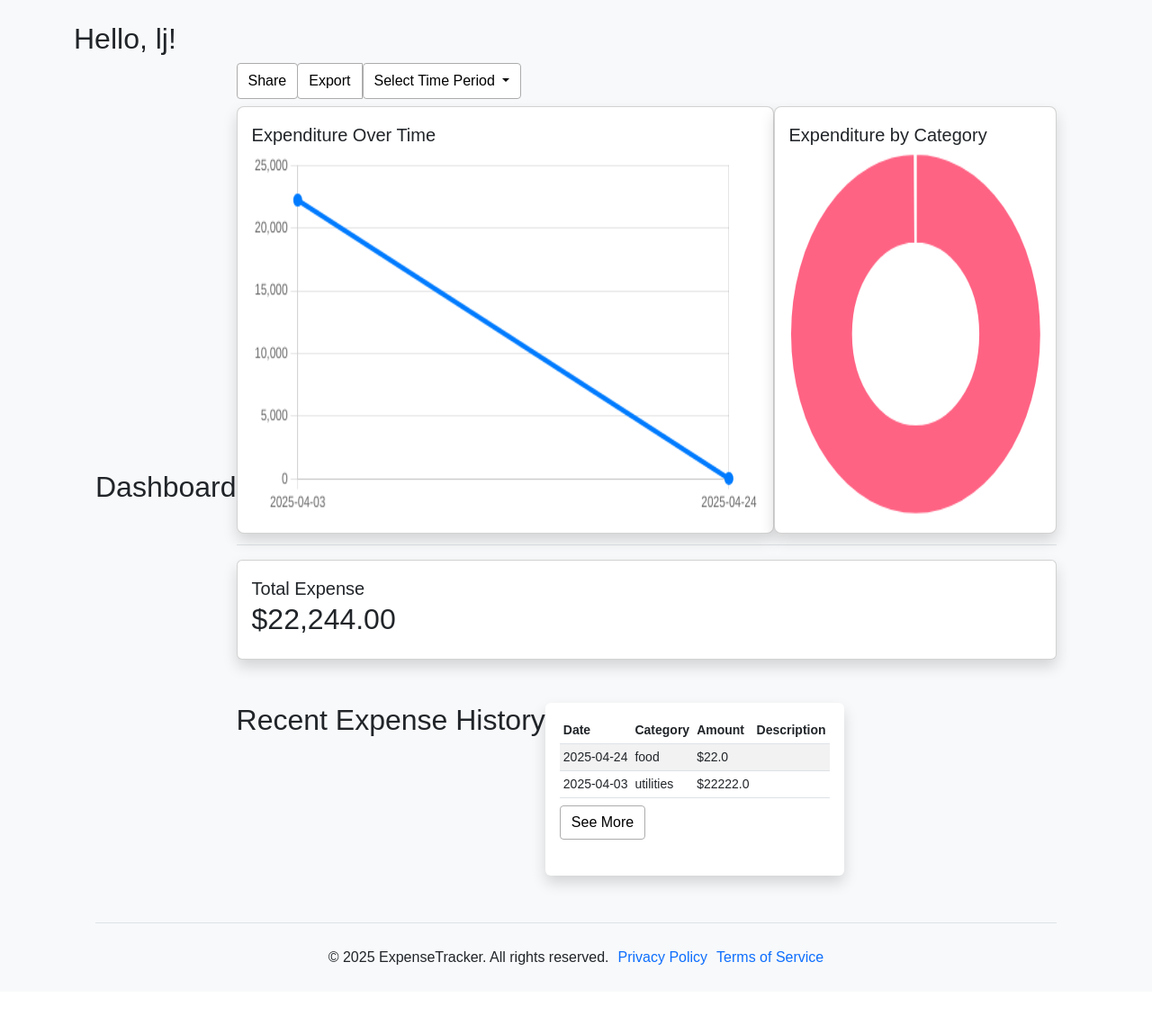
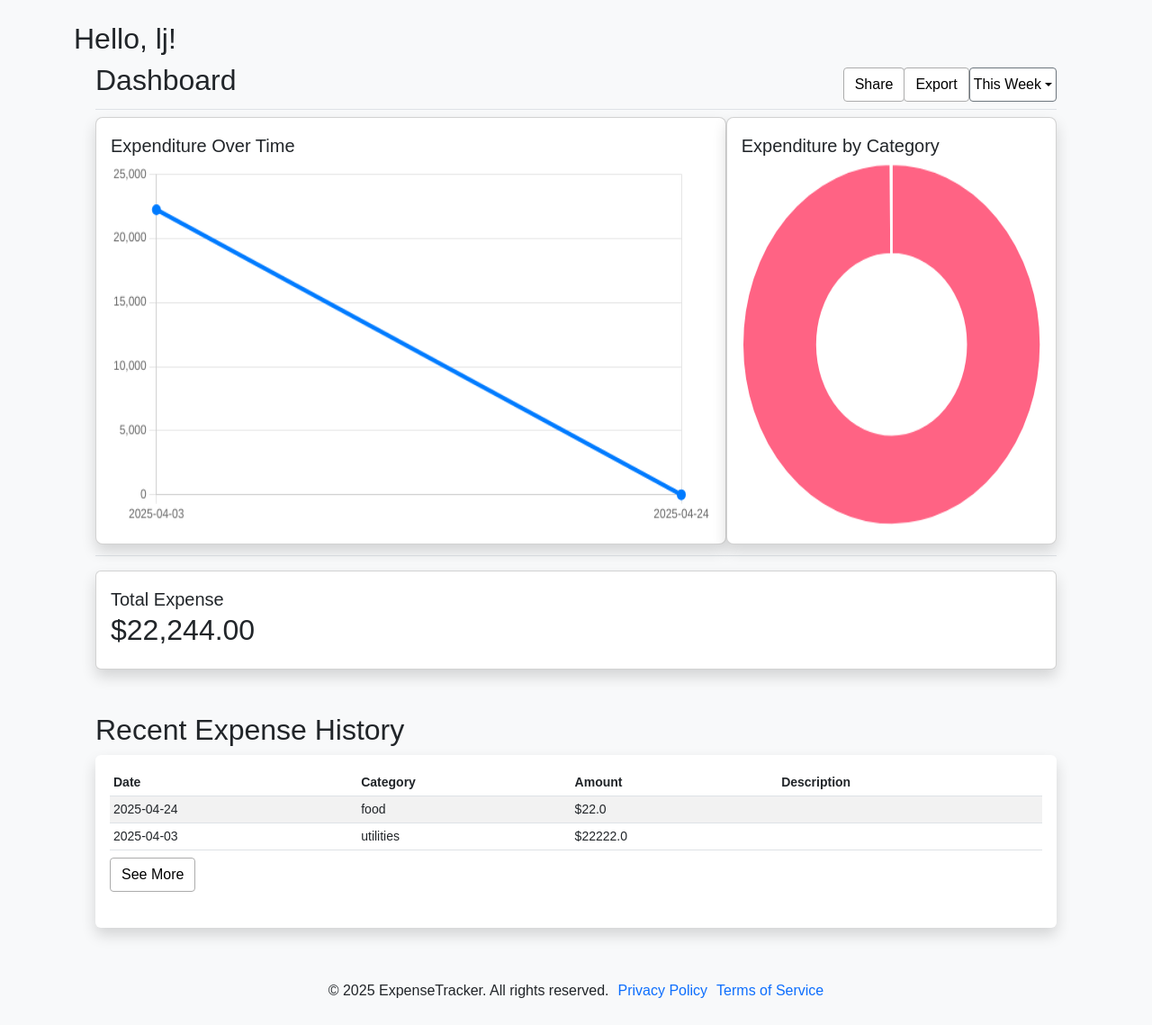
Before and after one commit to Cooper-Thomas1/ExpenseTracker, a Flask app: page /dashboard in a window 1280 px wide. Shown: the part 66-1205 px from the top of the page at 90% size. Before the commit the page ends 1138 px from the top, so only its background shows below. Run offline with Flask 3, Linux system fonts and the light colour scheme; a user stored in the database is signed in; data comes from the database, SQL or seed files in the repository.

Commit message:
Revert "Added functionality to modify graph time period"
This reverts commit 7626c14a4c59867f1dec79466cfd01f36a2f63fb.

```diff
--- a/ExpenseTracker/routes.py
+++ b/ExpenseTracker/routes.py
@@ -239,24 +239,6 @@ def visualise():
 @app.route("/api/expenses")
 @login_required
 def api_expenses():
-    period = request.args.get('period', 'all')
-    now = date.today()
-
-    if period == 'week':
-        start_date = now - timedelta(days=7)
-    elif period == 'month':
-        start_date = now.replace(day=1) - timedelta(days=1)
-        start_date = start_date.replace(day=1)
-    elif period == 'year':
-        start_date = now.replace(year=now.year - 1)
-    else:
-        start_date = None
-
-    if start_date:
-        expenses = Expense.query.filter(Expense.user_id == current_user.id, Expense.date >= start_date).all()
-    else:
-        expenses = Expense.query.filter_by(user_id=current_user.id).all()
-
     expenses = [
         {"date": expense.date.strftime('%Y-%m-%d'), "amount": expense.amount, "category": expense.category}
         for expense in current_user.expenses
--- a/ExpenseTracker/static/dashboard.css
+++ b/ExpenseTracker/static/dashboard.css
@@ -1,6 +1,5 @@
 .dashboard-container {
-    display: flex;
-    flex-direction: column;
+    flex: 0 0 100%;
     max-width: 100%;
     margin-inline-start: auto;
     padding-left: 1.5rem;
@@ -40,7 +39,6 @@
     border: 1px solid rgb(172, 172, 172);
     border-radius: 0.25rem;
     color: black;
-    height: 2.5rem;
 }
 .dashboard-container .titlehead .btnprimary:hover {
     color: #fff;
--- a/ExpenseTracker/static/dashboard.js
+++ b/ExpenseTracker/static/dashboard.js
@@ -1,44 +1,8 @@
 (() => {
-  let allExpenses = [];
-  let lineChartInstance = null;
-  let doughnutChartInstance = null;
-
   fetch('/api/expenses')
     .then(response => response.json())
     .then(data => {
-      allExpenses = data;
-      renderCharts(data); // Render charts with all data by default
-    })
-    .catch(error => {
-      console.error('Error fetching expense data:', error);
-    });
-
-  function filterExpenses(period) {
-
-    const now = new Date();
-    let filteredExpenses = [];
-
-    if (period === 'week') {
-      const lastWeek = new Date();
-      lastWeek.setDate(now.getDate() - 7);
-      filteredExpenses = allExpenses.filter(expense => new Date(expense.date) >= lastWeek);
-      console.log('Example date:', expense.date, '->', new Date(expense.date));
-    } else if (period === 'month') {
-      const lastMonth = new Date();
-      lastMonth.setMonth(now.getMonth() - 1);
-      filteredExpenses = allExpenses.filter(expense => new Date(expense.date) >= lastMonth);
-    } else if (period === 'year') {
-      const lastYear = new Date();
-      lastYear.setFullYear(now.getFullYear() - 1);
-      filteredExpenses = allExpenses.filter(expense => new Date(expense.date) >= lastYear);
-    } else {
-      filteredExpenses = allExpenses;
-    }
-
-    renderCharts(filteredExpenses);
-  }
-
-  function renderCharts(data) {
+      // Sort data by date
       data.sort((a, b) => new Date(a.date) - new Date(b.date));
 
       const categorySums = {};
@@ -53,14 +17,9 @@
       const doughnutLabels = Object.keys(categorySums); // Categories as labels
       const doughnutData = Object.values(categorySums); // Sums as data points
 
+      // Line Chart
       const ctx = document.getElementById('myChart');
-    const ctx2 = document.getElementById('myChart2');
-
-    // Destroy previous charts if they exist
-    if (lineChartInstance) lineChartInstance.destroy();
-    if (doughnutChartInstance) doughnutChartInstance.destroy();
-
-    lineChartInstance = new Chart(ctx, {
+      new Chart(ctx, {
         type: 'line',
         data: {
           labels: data.map(expense => expense.date), // Dates as labels
@@ -82,7 +41,8 @@
       });
 
       // Doughnut Chart
-    doughnutChartInstance = new Chart(ctx2, {
+      const ctx2 = document.getElementById('myChart2');
+      new Chart(ctx2, {
         type: 'doughnut',
         data: {
           labels: doughnutLabels,
@@ -104,7 +64,8 @@
           }
         }
       });
-  }
-
-  window.filterExpenses = filterExpenses;
+    })
+    .catch(error => {
+      console.error('Error fetching expense data:', error);
+    });
 })();
--- a/ExpenseTracker/templates/dashboard.html
+++ b/ExpenseTracker/templates/dashboard.html
@@ -11,17 +11,16 @@
       <div class="btn-group">
         <a href="{{ url_for('share') }}"><button type="button" class="btn btnprimary">Share</button></a>
         <button type="button" class="btn btnprimary">Export</button>
-        <div class="dropdown mb-3">
-          <button class="btn btnprimary dropdown-toggle" type="button" id="timePeriodDropdown" data-bs-toggle="dropdown" aria-expanded="false">
-            Select Time Period
-          </button>
-          <ul class="dropdown-menu" aria-labelledby="timePeriodDropdown">
-            <li><a class="dropdown-item" href="#" onclick="filterExpenses('week')">Last Week</a></li>
-            <li><a class="dropdown-item" href="#" onclick="filterExpenses('month')">Last Month</a></li>
-            <li><a class="dropdown-item" href="#" onclick="filterExpenses('year')">Last Year</a></li>
-            <li><a class="dropdown-item" href="#" onclick="filterExpenses('all')">All Time</a></li>
-          </ul>
-        </div>
+      </div>
+      <button type="button" class="dropbutton dropdown-toggle", id="dropdownMenuButton" data-bs-toggle="dropdown" aria-expanded="false">
+        This Week
+      </button>
+      <ul class="dropdown-menu" aria-labelledby="dropdownMenuButton1">
+        <li><a class="dropdown-item" href="#">This Day</a></li>
+        <li><a class="dropdown-item" href="#">This Month</a></li>
+        <li><a class="dropdown-item" href="#">This Year</a></li>
+      </ul>
+    </div>
   </div>
   <div class="graph-container">
     <div class="card shadow p-3 mb-3 bg-white rounded-3 h-100">
```
Lines whose indentation alone changed are shown as unchanged.
